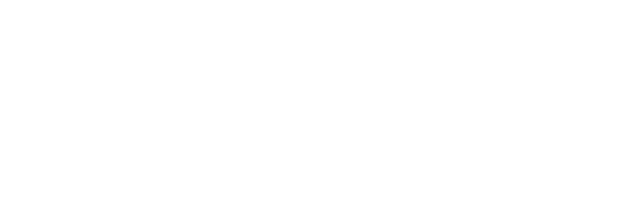
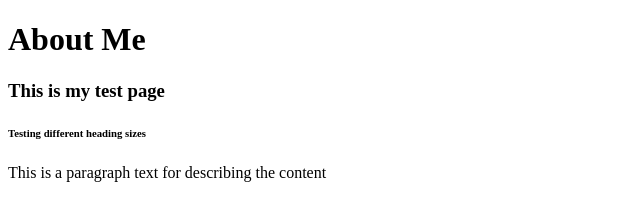
Before and after one commit to maqsoodaliaol/HTML-and-CSS-Projects, a plain HTML site: page Assignment.html in a window 1280 px wide. Shown: the whole page, without its empty margins (0-640 px from the left). Drawn offline with Linux system fonts and the light colour scheme.

Commit message:
Update Assignment.html

```diff
--- a/Assignment.html
+++ b/Assignment.html
@@ -1,9 +1,13 @@
 <!DOCTYPE html>
 <html lang="en">
 	<head>
-		<title>Basic html template.</title>
+		<title>Maqsood Basic html template.</title>
 		<meta charset="utf-8">
 	</head>
 	<body>
+		<h1>About Me</h1>
+		<h3>This is my test page</h3>
+		<h6>Testing different heading sizes</h6>
+		<p>This is a paragraph text for describing the content</p>
 	</body>
 </html>
```
